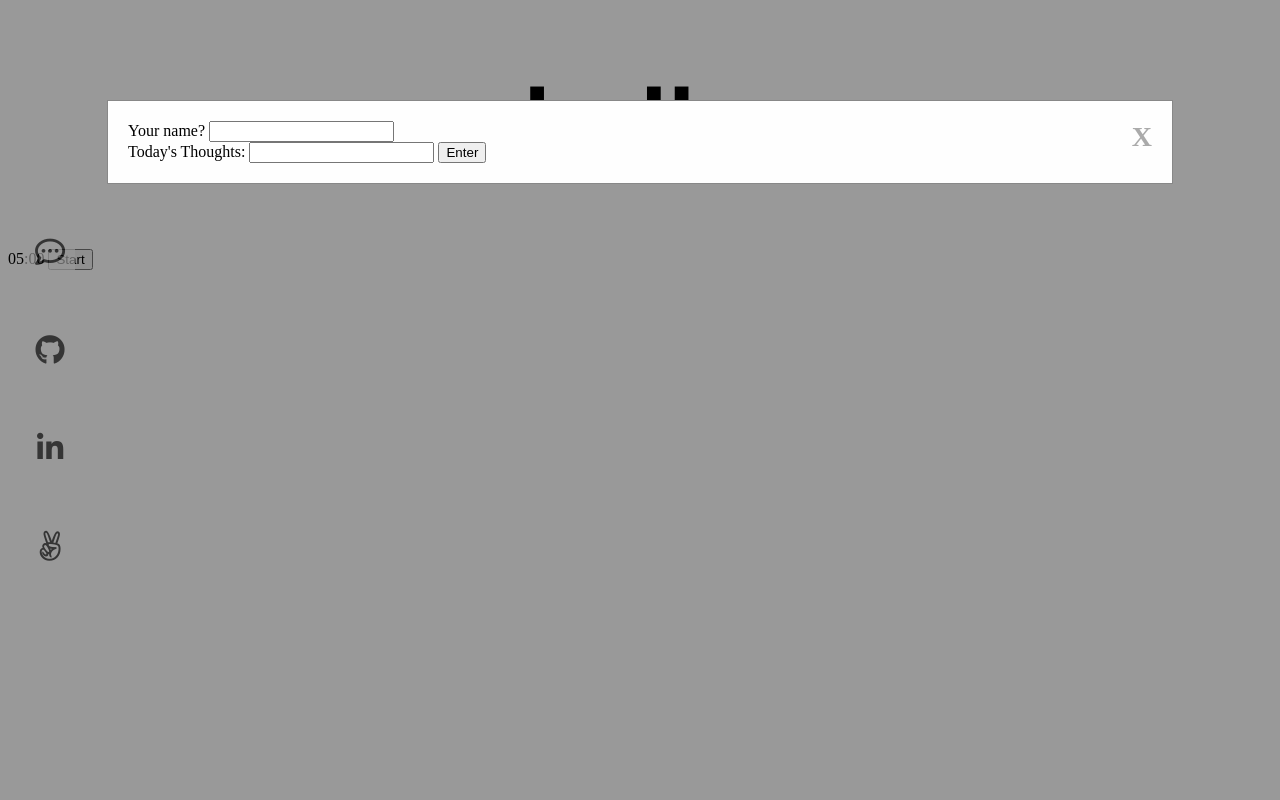
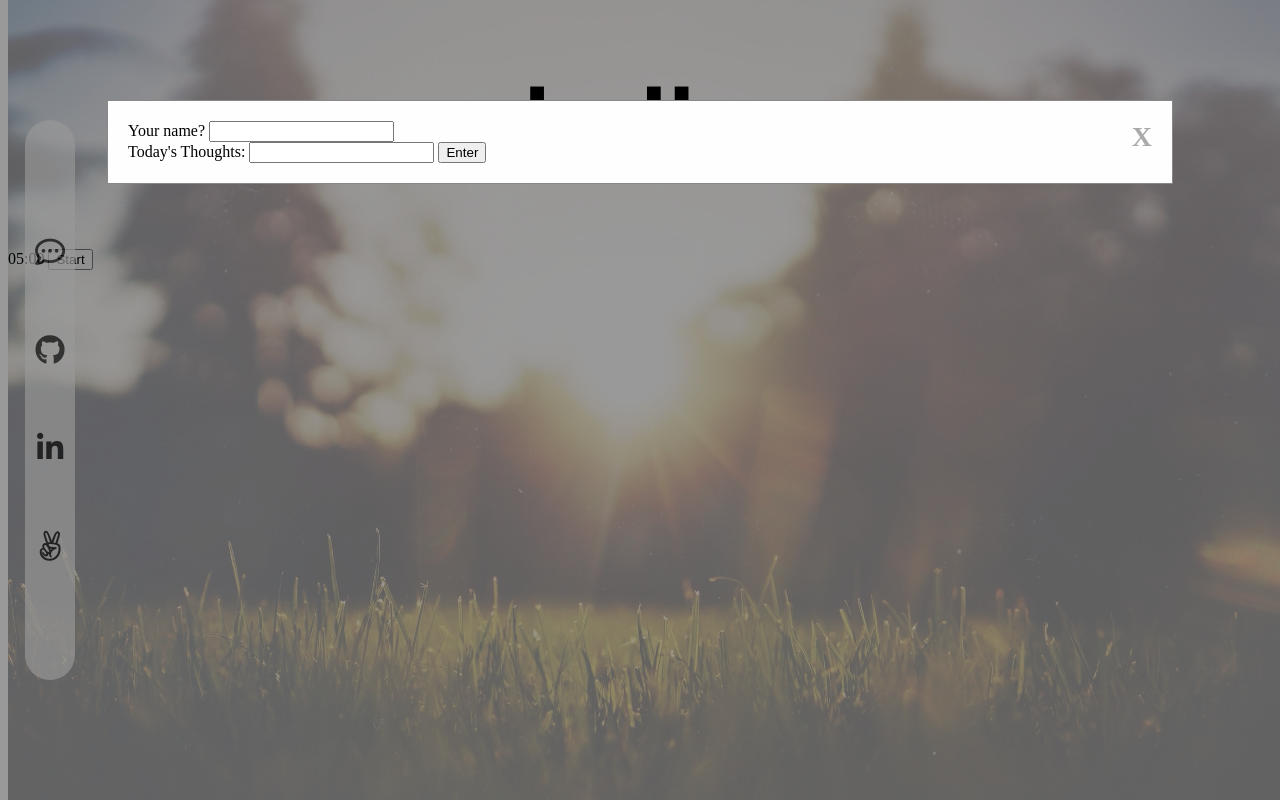
Before and after one commit to catherinekimyj/depth_perception, a website built with webpack: page index.html in a window 1280 px wide. Built offline with nearby package versions, Linux system fonts and the light colour scheme; files whose address does not match are found by name.

Commit message:
Update index.scss

```diff
--- a/src/styles/index.scss
+++ b/src/styles/index.scss
@@ -6,7 +6,7 @@ html {
 .canvas {
     position: absolute;
     top: 0;
-    background-image: url("depth_perception/src/public/images/bg.jpg");
+    background-image: url("../public/images/bg.jpg");
     background-size: cover;
     background-repeat: no-repeat;
     background-position: center center;
```
